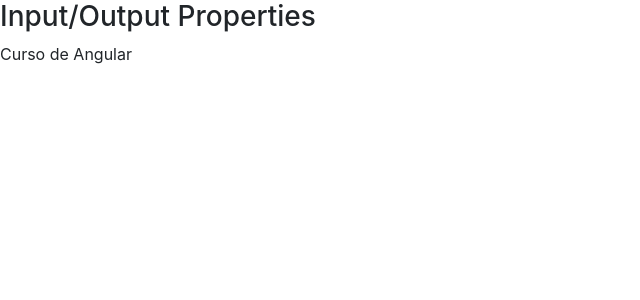
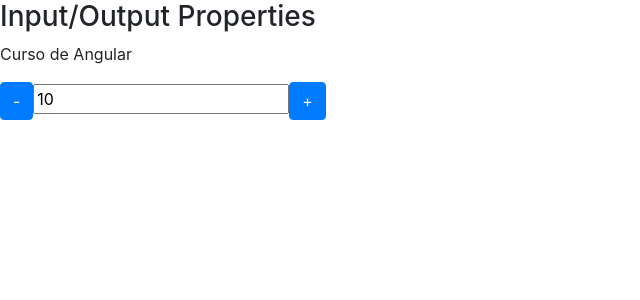
Before and after one commit to ltakato/angular-tutorial-loiane-data-binding, an Angular app: page / in a window 1280 px wide. Shown: the top 300 px of the page, without its empty margins (0-640 px from the left). Built offline with nearby package versions, Linux system fonts and the light colour scheme.

Commit message:
14 - output & event emitter

```diff
--- a/src/app/app.module.ts
+++ b/src/app/app.module.ts
@@ -8,12 +8,14 @@
 import { AppComponent } from './app.component';
 import { DataBindingComponent } from './data-binding/data-binding.component';
 import { InputPropertyComponent } from './input-property/input-property.component';
+import { OutputPropertyComponent } from './output-property/output-property.component';
 
 @NgModule({
   declarations: [
     AppComponent,
     DataBindingComponent,
-    InputPropertyComponent
+    InputPropertyComponent,
+    OutputPropertyComponent
   ],
   imports: [
     FormsModule,
--- a/src/app/data-binding/data-binding.component.html
+++ b/src/app/data-binding/data-binding.component.html
@@ -3,5 +3,7 @@
     <h3>Input/Output Properties</h3>
 
     <app-curso [nome]="nomeDoCurso"></app-curso>
+
+    <contador [valor]="valorInicial" (mudouValor)="onMudouValor($event)"></contador>
   </article>
 </section>
--- a/src/app/data-binding/data-binding.component.ts
+++ b/src/app/data-binding/data-binding.component.ts
@@ -16,6 +16,8 @@
   isMouseOver = false;
 
   nomeDoCurso = 'Curso de Angular';
+
+  valorInicial = 10;
 
   getValor() {
     return 1;
@@ -41,6 +43,10 @@
     this.isMouseOver = !this.isMouseOver;
   }
 
+  onMudouValor(evento) {
+    console.log(evento.novoValor);
+  }
+
   constructor() { }
 
   ngOnInit() {
--- /dev/null
+++ b/src/app/output-property/output-property.component.html
@@ -0,0 +1,5 @@
+<div>
+  <button class="btn btn-primary" (click)="decrementa()">-</button>
+  <input type="text" readonly [value]="valor">
+  <button class="btn btn-primary" (click)="incrementa()">+</button>
+</div>
--- /dev/null
+++ b/src/app/output-property/output-property.component.ts
@@ -0,0 +1,28 @@
+import {Component, OnInit, Input, EventEmitter, Output} from '@angular/core';
+
+@Component({
+  selector: 'contador',
+  templateUrl: './output-property.component.html',
+  styleUrls: ['./output-property.component.css']
+})
+export class OutputPropertyComponent implements OnInit {
+  @Input() valor = 0;
+
+  @Output() mudouValor = new EventEmitter();
+
+  incrementa() {
+    this.valor++;
+    this.mudouValor.emit({ novoValor: this.valor });
+  }
+
+  decrementa() {
+    this.valor--;
+    this.mudouValor.emit({ novoValor: this.valor });
+  }
+
+  constructor() { }
+
+  ngOnInit() {
+  }
+
+}
```
Also changed, not shown: src/app/output-property/output-property.component.css (added), 1 other file (tests, documents, lock files or other folders).
